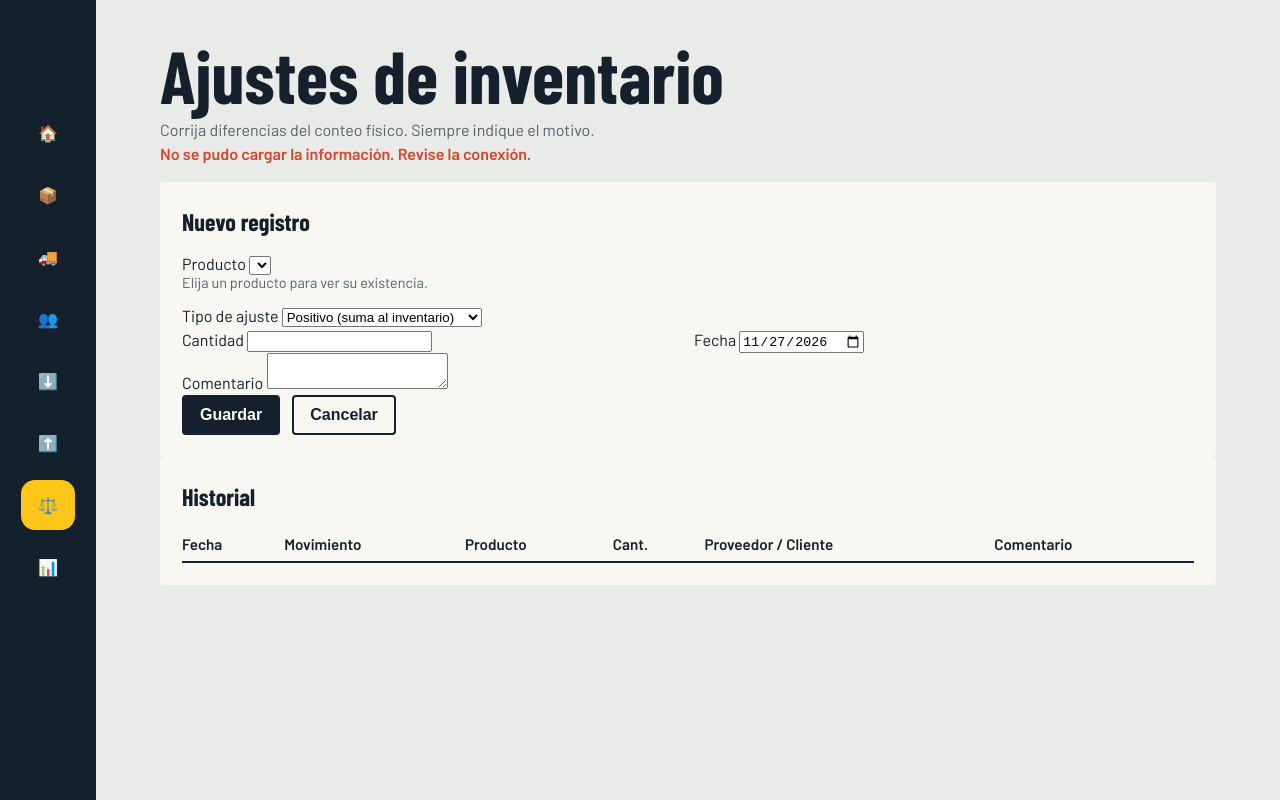
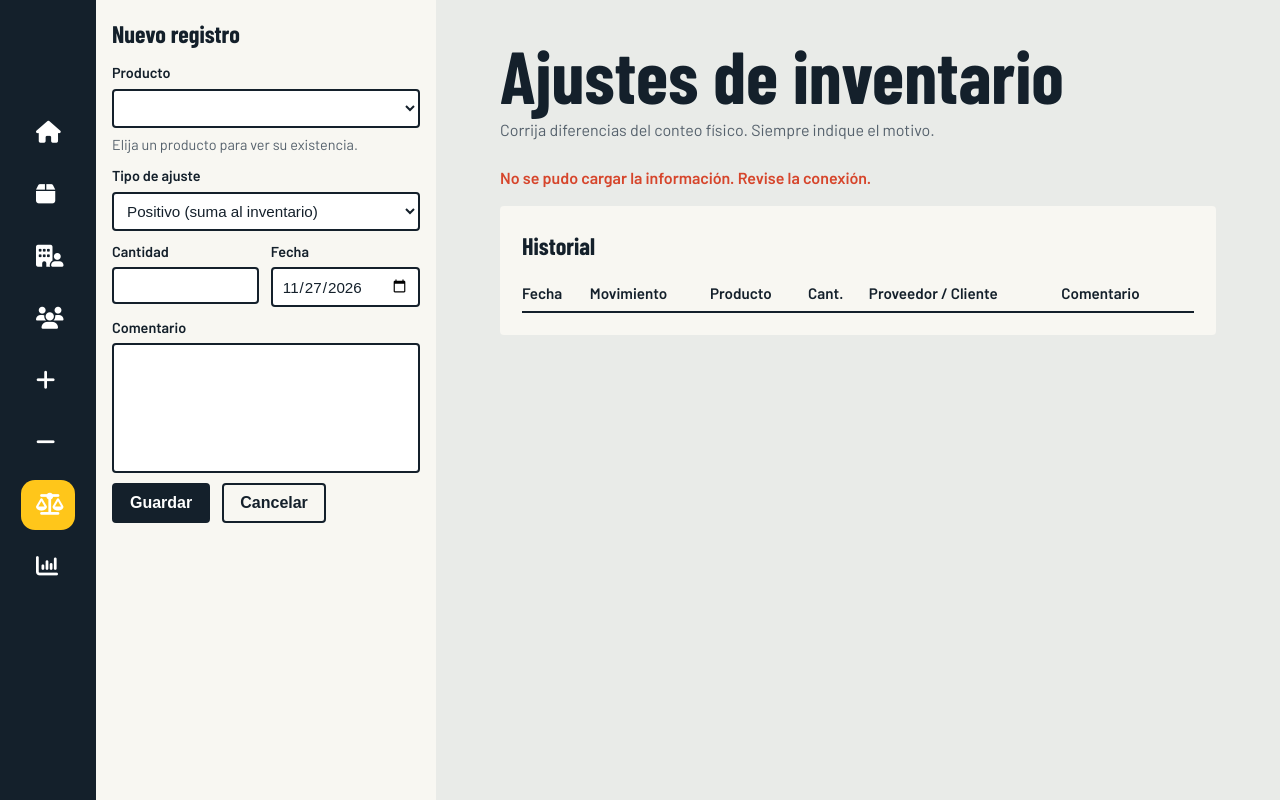
Before and after one commit to vberrocal09-beep/Semestral, a plain HTML site: page paginas/ajustes.html in a window 1280 px wide. Drawn offline with nearby package versions, Linux system fonts and the light colour scheme; no server answers.

Commit message:
cambios en la estructura e iconos en nav

```diff
--- a/paginas/ajustes.html
+++ b/paginas/ajustes.html
@@ -4,59 +4,106 @@
   <meta charset="UTF-8">
   <meta name="viewport" content="width=device-width, initial-scale=1">
   <title>Ajustes de inventario | Distribuciones Logística, S.A.</title>
+
   <link href="https://fonts.googleapis.com/css2?family=Barlow:wght@400;600&family=Barlow+Condensed:wght@600;700&display=swap" rel="stylesheet">
+  <link rel="stylesheet" href="https://cdnjs.cloudflare.com/ajax/libs/font-awesome/6.7.2/css/all.min.css">
   <link rel="stylesheet" href="../css/estilos.css">
 </head>
 <body data-tipo="AJUSTE">
-  <!-- MENU (la clase "activa" marca la pagina actual) -->
+
   <nav class="menu" aria-label="Módulos">
-    <a href="../index.html">🏠<span>Inicio</span></a>
-    <a href="productos.html">📦<span>Productos</span></a>
-    <a href="proveedores.html">🚚<span>Proveedores</span></a>
-    <a href="clientes.html">👥<span>Clientes</span></a>
-    <a href="entradas.html">⬇️<span>Entradas</span></a>
-    <a href="despachos.html">⬆️<span>Despachos</span></a>
-    <a href="ajustes.html" class="activa">⚖️<span>Ajustes</span></a>
-    <a href="reportes.html">📊<span>Reportes</span></a>
+    <a href="../index.html" aria-label="Inicio"><i class="fa-solid fa-house"></i><span>Inicio</span></a>
+    <a href="productos.html" aria-label="Productos"><i class="fa-solid fa-box"></i><span>Productos</span></a>
+    <a href="proveedores.html" aria-label="Proveedores"><i class="fa-solid fa-building-user"></i><span>Proveedores</span></a>
+    <a href="clientes.html" aria-label="Clientes"><i class="fa-solid fa-users"></i><span>Clientes</span></a>
+    <a href="entradas.html" aria-label="Entradas"><i class="fa-solid fa-plus"></i><span>Entradas</span></a>
+    <a href="despachos.html" aria-label="Despachos"><i class="fa-solid fa-minus"></i><span>Despachos</span></a>
+    <a href="ajustes.html" class="activa" aria-label="Ajustes" aria-current="page"><i class="fa-solid fa-scale-balanced"></i><span>Ajustes</span></a>
+    <a href="reportes.html" aria-label="Reportes"><i class="fa-solid fa-chart-column"></i><span>Reportes</span></a>
   </nav>
 
-  <main>
-    <header><h1>Ajustes de inventario</h1><p>Corrija diferencias del conteo físico. Siempre indique el motivo.</p></header>
-    <p id="mensaje" class="mensaje" role="status"></p>
+  <main class="pagina-movimiento">
+    <section class="crud">
+      <form id="formulario" class="panel formulario">
+        <h2 id="titulo-form">Nuevo registro</h2>
 
-    <section class="crud">
-      <!-- FORMULARIO: los grupos con "hidden" los muestra u oculta movimientos.js segun la pantalla -->
-      <form id="formulario" class="panel">
-        <h2 id="titulo-form">Nuevo registro</h2>
-        <label>Producto <select id="codigo" required></select></label>
+        <label>Producto
+          <select id="codigo" required></select>
+        </label>
+
         <p id="existencia" class="existencia"></p>
-        <div id="grupo-proveedor"><label>Proveedor <select id="id_proveedor"></select></label></div>
-        <div id="grupo-cliente"><label>Cliente <select id="id_cliente"></select></label></div>
-        <div id="grupo-signo"><label>Tipo de ajuste
-          <select id="signo"><option value="+">Positivo (suma al inventario)</option><option value="-">Negativo (resta del inventario)</option></select></label></div>
+
+        <div id="grupo-proveedor">
+          <label>Proveedor
+            <select id="id_proveedor"></select>
+          </label>
+        </div>
+
+        <div id="grupo-cliente">
+          <label>Cliente
+            <select id="id_cliente"></select>
+          </label>
+        </div>
+
+        <div id="grupo-signo">
+          <label>Tipo de ajuste
+            <select id="signo">
+              <option value="+">Positivo (suma al inventario)</option>
+              <option value="-">Negativo (resta del inventario)</option>
+            </select>
+          </label>
+        </div>
+
         <div class="fila">
-          <label>Cantidad <input id="cantidad" type="number" min="1" step="1" required></label>
-          <label>Fecha <input id="fecha" type="date" required></label>
+          <label>Cantidad
+            <input id="cantidad" type="number" min="1" step="1" required>
+          </label>
+          <label>Fecha
+            <input id="fecha" type="date" required>
+          </label>
         </div>
-        <label>Comentario <textarea id="comentario" rows="2" maxlength="255"></textarea></label>
+
+        <label>Comentario
+          <textarea id="comentario" rows="2" maxlength="255"></textarea>
+        </label>
+
         <div class="fila">
           <button type="submit" class="principal-btn">Guardar</button>
-          <button type="button" id="cancelar">Cancelar</button>
+          <button type="button" id="cancelar" class="cancelar">Cancelar</button>
         </div>
       </form>
 
-      <!-- TABLA -->
+      <section class="lista-movimientos">
+        <header>
+          <h1>Ajustes de inventario</h1>
+          <p>Corrija diferencias del conteo físico. Siempre indique el motivo.</p>
+        </header>
+
+        <p id="mensaje" class="mensaje" role="status"></p>
+
         <div class="panel">
           <h2>Historial</h2>
           <div class="tabla-scroll">
             <table>
-            <thead><tr><th>Fecha</th><th>Movimiento</th><th>Producto</th><th>Cant.</th><th>Proveedor / Cliente</th><th>Comentario</th><th></th></tr></thead>
+              <thead>
+                <tr>
+                  <th>Fecha</th>
+                  <th>Movimiento</th>
+                  <th>Producto</th>
+                  <th>Cant.</th>
+                  <th>Proveedor / Cliente</th>
+                  <th>Comentario</th>
+                  <th></th>
+                </tr>
+              </thead>
               <tbody id="tabla"></tbody>
             </table>
           </div>
         </div>
       </section>
+    </section>
   </main>
+
   <script src="../js/movimientos.js"></script>
 </body>
 </html>
```
Lines whose indentation alone changed are shown as unchanged.
